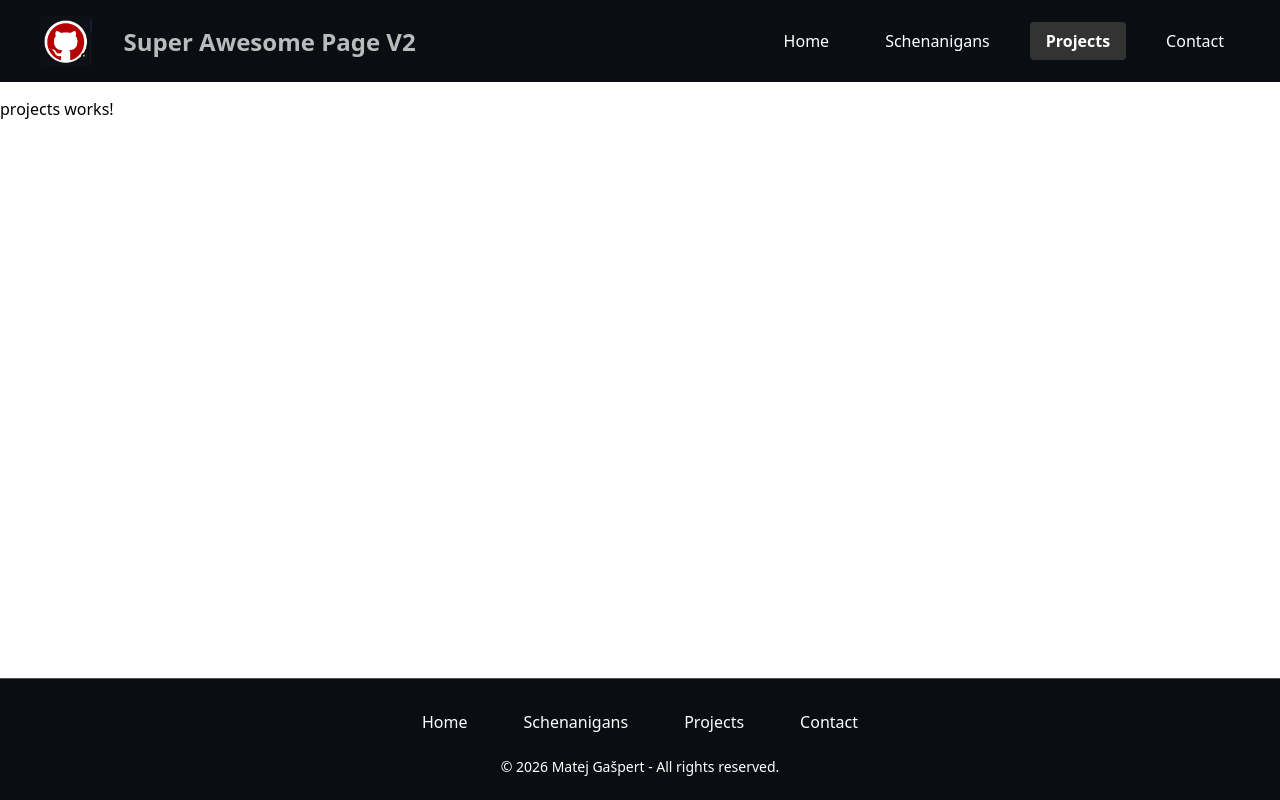
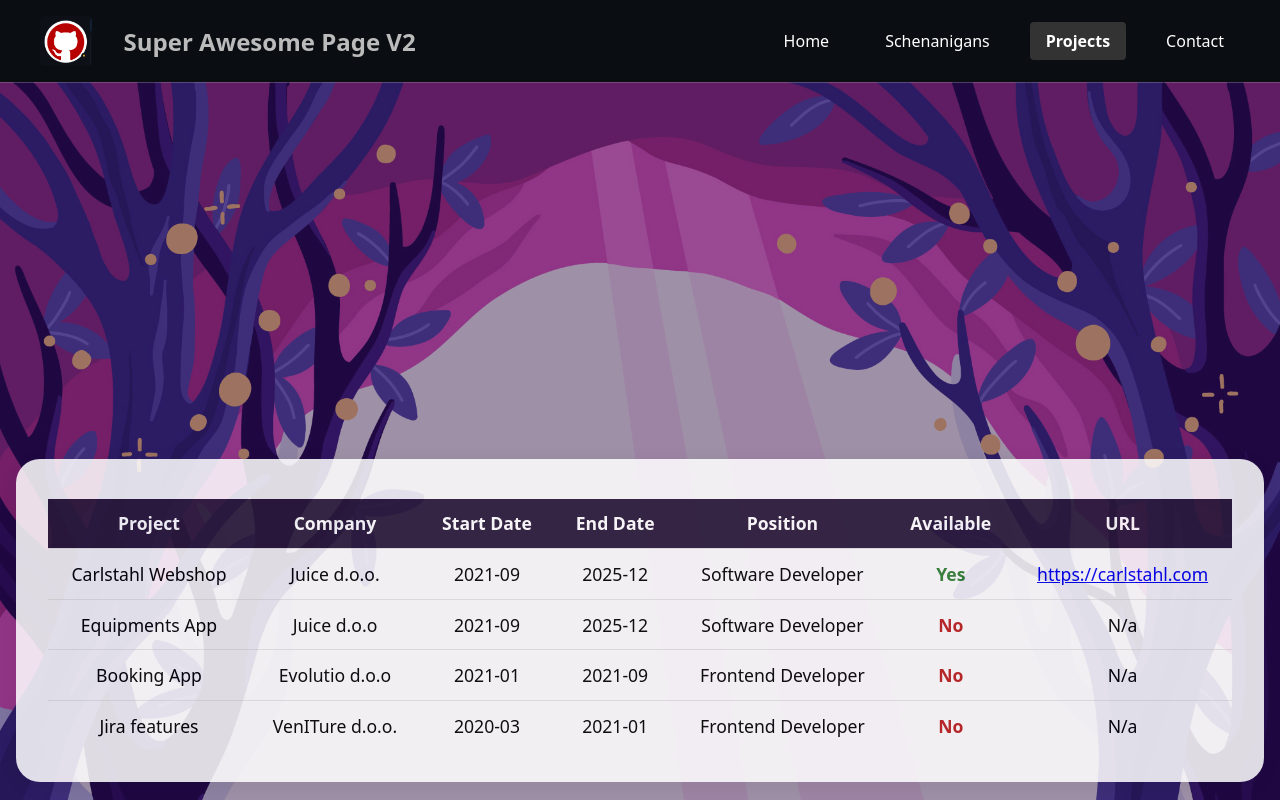
Before and after one commit to matgas14/super-awesome-page-V2, an Angular app: page /projects in a window 1280 px wide. Shown: the top 800 px of the page. Built offline with nearby package versions, Linux system fonts and the light colour scheme.

Commit message:
projects done

```diff
--- a/src/app/contact/contact.scss
+++ b/src/app/contact/contact.scss
@@ -73,7 +73,7 @@
 	display: flex;
 	flex-direction: column;
 	align-items: center;
-    opacity: 0.7;
+    opacity: 0.9;
 }
 
 .profile-img {
--- a/src/app/home/home.scss
+++ b/src/app/home/home.scss
@@ -23,21 +23,6 @@
     gap: clamp(1rem, 3vh, 3rem);
     padding-bottom: 1.35rem
   }
-
-//   @media (max-width: 1024px) and (min-width: 800px) {
-//     grid-template-columns: repeat(2, 1fr);
-//     gap: clamp(1.5rem, 3.5vh, 4rem);
-//   }
-
-//   @media (max-width: 800px) {
-//     grid-template-columns: repeat(2, 1fr);
-//     gap: clamp(1.5rem, 4vh, 5rem);
-//   }
-
-//   @media (max-width: 768px) {
-//     grid-template-columns: 1fr;
-//     gap: clamp(1rem, 3vh, 3rem);
-//   }
 }
 
 .hero-section {
@@ -70,7 +55,7 @@
 
 .menu-card {
   padding: 2rem;
-  background: #ccc;
+  background: white;
   border-radius: 12px;
   box-shadow: 0 6px 16px rgba(0, 0, 0, 0.08);
   display: flex;
@@ -79,6 +64,7 @@
   justify-content: space-between;
   transition: all 0.3s ease;
   border: 3px solid transparent;
+  opacity: 0.9;
 
   @media (max-width: 1024px) {
     width: 100%;
--- /dev/null
+++ b/src/app/projects/projects-data.json
@@ -0,0 +1,38 @@
+[
+  {
+    "project": "Carlstahl Webshop",
+    "company": "Juice d.o.o.",
+    "startDate": "2021-09-01T00:00:00.000Z",
+    "endDate": "2025-12-01T00:00:00.000Z",
+    "position": "Software Developer",
+    "available": true,
+    "url": "https://carlstahl.com"
+  },
+  {
+    "project": "Equipments App",
+    "company": "Juice d.o.o",
+    "startDate": "2021-09-01T00:00:00.000Z",
+    "endDate": "2025-12-01T00:00:00.000Z",
+    "position": "Software Developer",
+    "available": false,
+    "url": "N/a"
+  },
+  {
+    "project": "Booking App",
+    "company": "Evolutio d.o.o",
+    "startDate": "2021-01-01T00:00:00.000Z",
+    "endDate": "2021-09-01T00:00:00.000Z",
+    "position": "Frontend Developer",
+    "available": false,
+    "url": "N/a"
+  },
+  {
+    "project": "Jira features",
+    "company": "VenITure d.o.o.",
+    "startDate": "2020-03-01T00:00:00.000Z",
+    "endDate": "2021-01-01T00:00:00.000Z",
+    "position": "Frontend Developer",
+    "available": false,
+    "url": "N/a"
+  }
+]
--- a/src/app/projects/projects.html
+++ b/src/app/projects/projects.html
@@ -1 +1,39 @@
-<p>projects works!</p>
+<div class="projects-container">
+	<div class="projects-table-wrapper">
+		<table class="projects-table">
+			<thead>
+				<tr>
+					<th>Project</th>
+					<th class="company">Company</th>
+					<th class="dates">Start Date</th>
+					<th class="dates">End Date</th>
+					<th class="position">Position</th>
+					<th>Available</th>
+					<th>URL</th>
+				</tr>
+			</thead>
+			<tbody>
+				<tr *ngFor="let item of projects">
+					<td>{{ item.project }}</td>
+					<td class="company">{{ item.company }}</td>
+					<td class="dates">{{ item.startDate | date:'yyyy-MM' }}</td>
+					<td class="dates">{{ item.endDate | date:'yyyy-MM' }}</td>
+					<td class="position">{{ item.position }}</td>
+					<td>
+						<span [class.available]="item.available" [class.unavailable]="!item.available">
+							{{ item.available ? 'Yes' : 'No' }}
+						</span>
+					</td>
+					<td>
+						<ng-container *ngIf="item.available; else plainUrl">
+							<a [href]="item.url" target="_blank" rel="noopener">{{ item.url }}</a>
+						</ng-container>
+						<ng-template #plainUrl>
+							<span>{{ item.url }}</span>
+						</ng-template>
+					</td>
+				</tr>
+			</tbody>
+		</table>
+	</div>
+</div>
--- a/src/app/projects/projects.scss
+++ b/src/app/projects/projects.scss
@@ -0,0 +1,90 @@
+
+// Projects page background and overlay (mirroring contact)
+
+.projects-container {
+	min-height: 1077px;
+	display: flex;
+	align-items: center;
+	justify-content: center;
+	position: relative;
+	z-index: 0;
+	/* Only background image, overlay is on ::before */
+	background: url('/projects-background.jpg') no-repeat center center fixed;
+	background-size: cover;
+}
+
+.projects-container::before {
+	content: '';
+	position: fixed;
+	top: 82px;
+	left: 0;
+	width: 100vw;
+	height: 1078px;
+	background: rgba(40, 10, 60, 0.45); /* semi-transparent purple shade */
+	z-index: 0;
+	pointer-events: none;
+}
+
+.projects-table-wrapper {
+	background: rgba(255, 255, 255, 0.95);
+	position: relative;
+	z-index: 1;
+	border-radius: 1.5rem;
+	box-shadow: 0 4px 24px rgba(0,0,0,0.08);
+	padding: 2.5rem 2rem 2rem 2rem;
+	max-width: 1450px;
+	width: 100%;
+	text-align: center;
+	display: flex;
+	flex-direction: column;
+	align-items: center;
+	opacity: 0.9;
+    margin: auto 1rem;
+}
+
+.projects-table {
+	width: 100%;
+	border-collapse: collapse;
+	font-size: 1.1rem;
+}
+.projects-table th, .projects-table td {
+	padding: 0.8rem 1.2rem;
+	border-bottom: 1px solid #e0e0e0;
+}
+.projects-table th {
+	background: #2a1a3a;
+	color: #fff;
+	font-weight: 700;
+}
+.projects-table tr:last-child td {
+	border-bottom: none;
+}
+.available {
+	color: #2e7d32;
+	font-weight: bold;
+}
+.unavailable {
+	color: #b71c1c;
+	font-weight: bold;
+}
+
+@media (max-width: 1024px) {
+	.projects-table th.dates,
+	.projects-table td.dates {
+		display: none;
+	}
+}
+
+@media (max-width: 900px) {
+	.projects-table th.position,
+	.projects-table td.position {
+		display: none;
+	}
+}
+
+@media (max-width: 768px) {
+	.projects-table th.company,
+	.projects-table td.company {
+		display: none;
+	}
+}
--- a/src/app/projects/projects.ts
+++ b/src/app/projects/projects.ts
@@ -1,11 +1,16 @@
+
+
 import { Component } from '@angular/core';
+import { CommonModule } from '@angular/common';
+import projectsData from './projects-data.json';
 
 @Component({
   selector: 'app-projects',
-  imports: [],
+  standalone: true,
+  imports: [CommonModule],
   templateUrl: './projects.html',
   styleUrl: './projects.scss',
 })
 export class Projects {
-
+  projects: any[] = projectsData;
 }
```
Also changed, not shown: public/projects-background.jpg (added).
